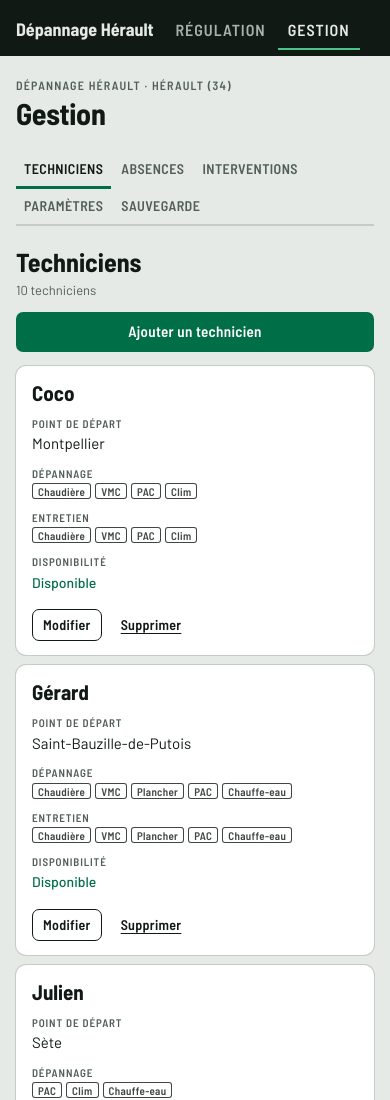
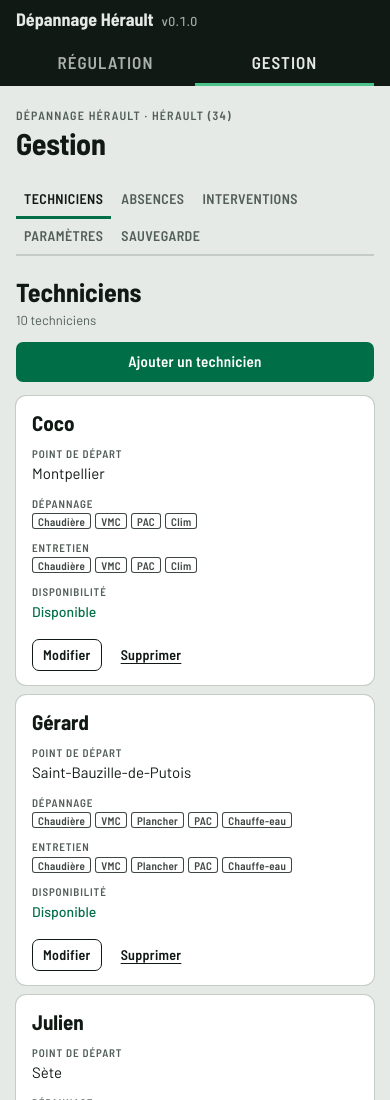
Before and after one commit to raphaelaussenac/regulation, a plain HTML site: page gestion.html in a window 390 px wide. Shown: the top 1100 px of the page. Drawn offline with Linux system fonts and the light colour scheme.

Commit message:
v0.1.0 : fichiers de la barre du haut et du numéro de version

```diff
--- a/commun.css
+++ b/commun.css
@@ -77,7 +77,8 @@ h1 { margin: 0; font: 700 34px/1 var(--font-sign); letter-spacing: -.01em; text-
   padding: 8px 20px;
   background: var(--bar-bg); color: var(--bar-fg);
 }
-.barre__marque { font: 700 18px/1.1 var(--font-sign); text-decoration: none; }
+.barre__marque { margin: 0; display: flex; align-items: baseline; gap: 8px; font: 700 18px/1.1 var(--font-sign); }
+.barre__version { font: 500 13px/1 var(--font-text); letter-spacing: .02em; opacity: .7; font-variant-numeric: tabular-nums; }
 .barre__nav { display: flex; gap: 2px; }
 .barre__nav a {
   padding: 8px 10px 6px;
@@ -238,21 +239,31 @@ h1 { margin: 0; font: 700 34px/1 var(--font-sign); letter-spacing: -.01em; text-
    La barre passe sous l'heure et la batterie ; les marges suivent l'encoche et la barre d'accueil. */
 html { -webkit-text-size-adjust: 100%; }
 body { -webkit-tap-highlight-color: transparent; }
-/* La barre reste en haut pendant le défilement. Sous l'heure et la batterie, une marge
-   supplémentaire l'éloigne du voile flou qu'iOS dessine en haut de l'écran. */
+/* La barre reste en haut pendant le défilement. Quand iOS fait passer la page sous l'heure
+   et la batterie, il dessine en dessous un voile flou d'environ deux fois leur hauteur :
+   la barre commence après ce voile. Sans zone réservée (navigateur, ordinateur), rien ne change. */
 .barre {
   position: sticky; top: 0; z-index: 1100;
-  padding-top: calc(env(safe-area-inset-top, 0px) + 10px);
+  padding-top: calc(env(safe-area-inset-top, 0px) * 2 + 10px);
   padding-left: max(20px, env(safe-area-inset-left));
   padding-right: max(20px, env(safe-area-inset-right));
 }
 .annonce { bottom: calc(24px + env(safe-area-inset-bottom)); }
 .fenetre { max-height: calc(100dvh - 40px); overflow: auto; overscroll-behavior: contain; }
 @media (max-width: 600px) {
-  .barre { padding-left: max(16px, env(safe-area-inset-left)); padding-right: max(16px, env(safe-area-inset-right)); }
-  .barre { padding-bottom: 6px; row-gap: 2px; }
-  .barre__nav { margin-left: -10px; }
-  .barre__nav a { padding: 12px 10px 10px; font-size: 16px; }
+  /* Sur téléphone : le nom et la version sur une ligne, puis deux grands onglets. */
+  .barre {
+    display: grid; gap: 8px;
+    padding-left: max(16px, env(safe-area-inset-left)); padding-right: max(16px, env(safe-area-inset-right));
+    padding-bottom: 0;
+  }
+  .barre__nav { display: grid; grid-template-columns: 1fr 1fr; gap: 0; }
+  .barre__nav a {
+    display: grid; place-items: center;
+    min-height: 48px; padding: 4px 8px 0;
+    font-size: 17px;
+    border-bottom-width: 3px;
+  }
   .fenetre__formulaire { padding: 20px 18px 16px; }
   .fenetre__actions .bouton { flex: 1; }
 }
--- a/commun.js
+++ b/commun.js
@@ -2,6 +2,9 @@
 import { traiter } from './stockage.js';
 
 export const $ = id => document.getElementById(id);
+
+// Numéro de version, défini une seule fois dans version.js (affiché dans la barre du haut).
+export const VERSION_APPLI = globalThis.VERSION_APPLI ?? '?';
 
 export const esc = s => String(s ?? '').replace(/[&<>"']/g, c => ({ '&': '&amp;', '<': '&lt;', '>': '&gt;', '"': '&quot;', "'": '&#39;' }[c]));
 
@@ -92,7 +95,7 @@ export function ouvrirFenetre({ titre, corps, bouton = 'Enregistrer', danger = f
 export function barre({ entreprise, page }) {
   const lien = (href, texte, cle) => `<a href="${href}"${page === cle ? ' aria-current="page"' : ''}>${texte}</a>`;
   $('barre').innerHTML = `
-    <a class="barre__marque" href="./">${esc(entreprise)}</a>
+    <p class="barre__marque">${esc(entreprise)}<span class="barre__version">v${esc(VERSION_APPLI)}</span></p>
     <nav class="barre__nav" aria-label="Pages">
       ${lien('./', 'Régulation', 'regulation')}${lien('gestion.html', 'Gestion', 'gestion')}
     </nav>`;
--- a/gestion.html
+++ b/gestion.html
@@ -15,6 +15,7 @@
 <link rel="icon" href="icone.svg" type="image/svg+xml">
 <link rel="apple-touch-icon" href="icone-180.png">
 <link rel="stylesheet" href="polices/polices.css">
+<script src="version.js"></script>
 <link rel="stylesheet" href="commun.css">
 <link rel="stylesheet" href="gestion.css">
 <script type="module" src="gestion.js"></script>
```
Also changed, not shown: index.html (+1 -0 lines), sw.js (+4 -3 lines).
